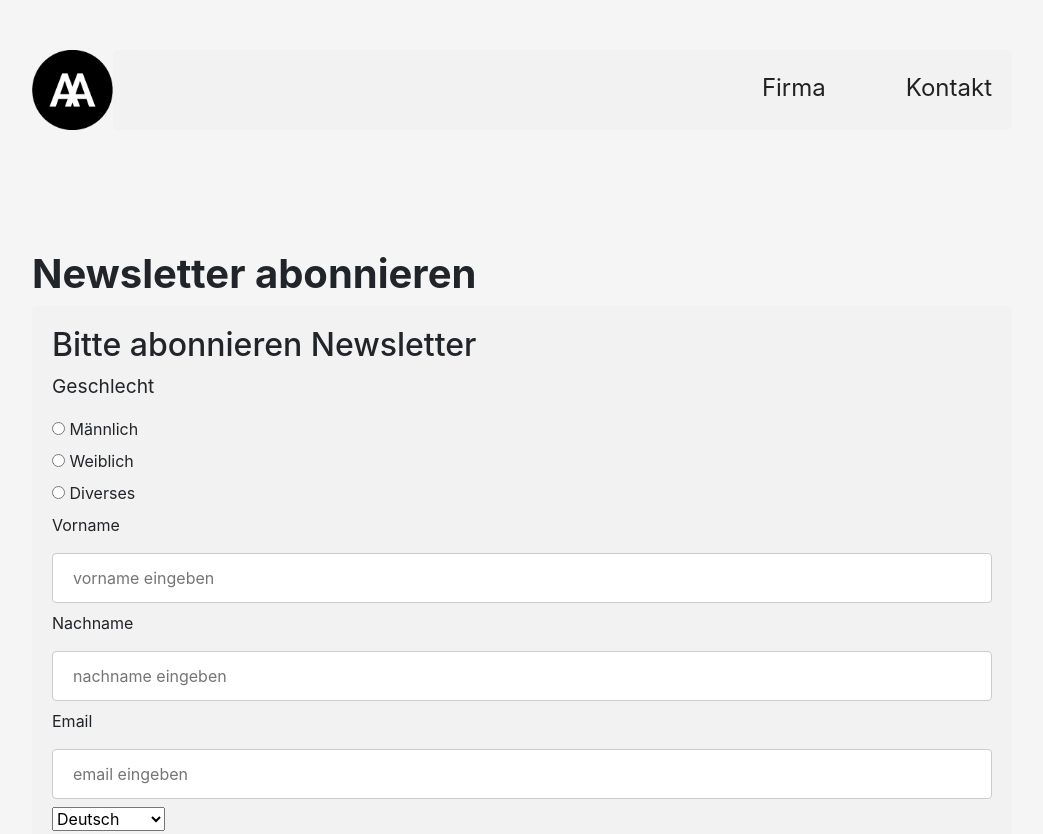
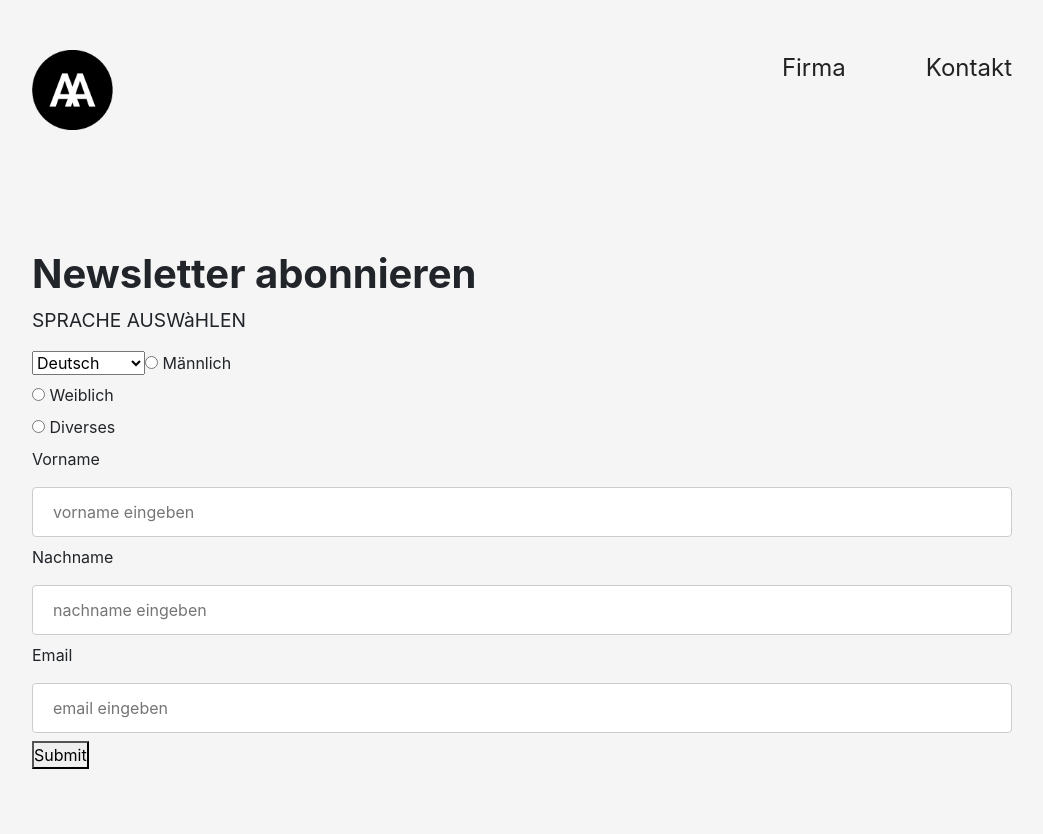
Before and after one commit to martellosios/LB02_M307, a plain HTML site: page newsletter.html in a window 1280 px wide. Shown: the top 834 px of the page, without its empty margins (118-1161 px from the left). Drawn offline with nearby package versions, Linux system fonts and the light colour scheme.

Commit message:
styled and change newsletter formular

```diff
--- a/css/style.css
+++ b/css/style.css
@@ -331,9 +331,3 @@ input[type="submit"] {
 input[type="submit"]:hover {
   background-color: #45a049;
 }
-
-div {
-  border-radius: 5px;
-  background-color: #f2f2f2;
-  padding: 20px;
-}
--- a/newsletter.html
+++ b/newsletter.html
@@ -55,8 +55,17 @@
 
       <!--Formular-->
       <div>
+        <div class="formular-container">
+          <p>SPRACHE AUSWàHLEN</p>
+          <select name="sprachen" id="sprachen">
+            <option value="val1" selected>Deutsch</option>
+            <option value="val2">Englisch</option>
+            <option value="val3">Italienisch</option>
+            <option value="val4">Französisch</option>
+            <br>
+        </div>
+        <br>
         <form id="form" class="form">
-          <h2>Bitte abonnieren Newsletter</h2>
           <div class="formular-container" id="geschlecht">
             <p>Geschlecht</p>
             <input type="radio" id="maennlich" name="geschlecht" />
@@ -95,13 +104,6 @@
               class="formular"
             />
           </div>
-          <div class="formular-container">
-            <select name="sprachen" id="sprachen">
-              <option value="val1" selected>Deutsch</option>
-              <option value="val2">Englisch</option>
-              <option value="val3">Italienisch</option>
-              <option value="val4">Französisch</option>
-          </div>
           <button type="submit">Submit</button>
         </form>
         <script src="js/validate-inputs.js"></script>
```
